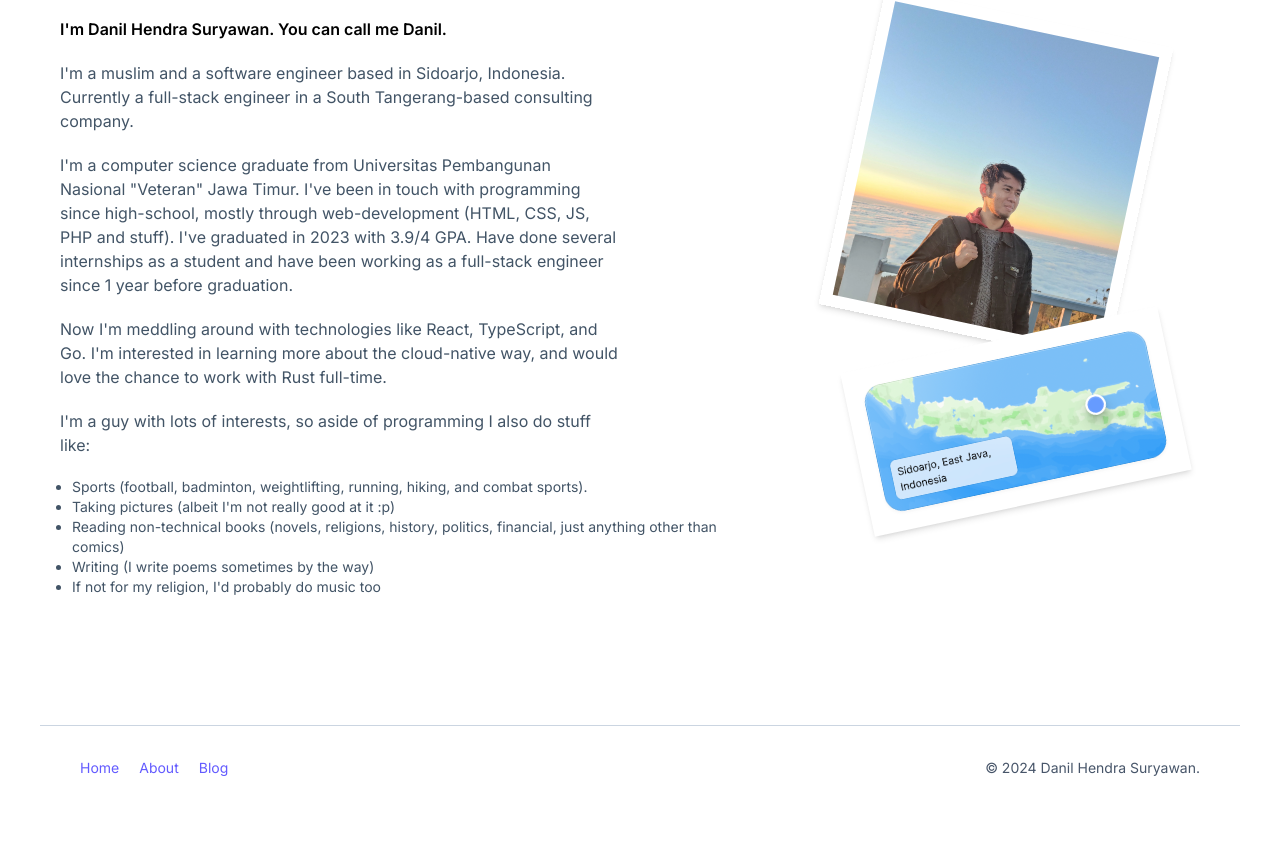
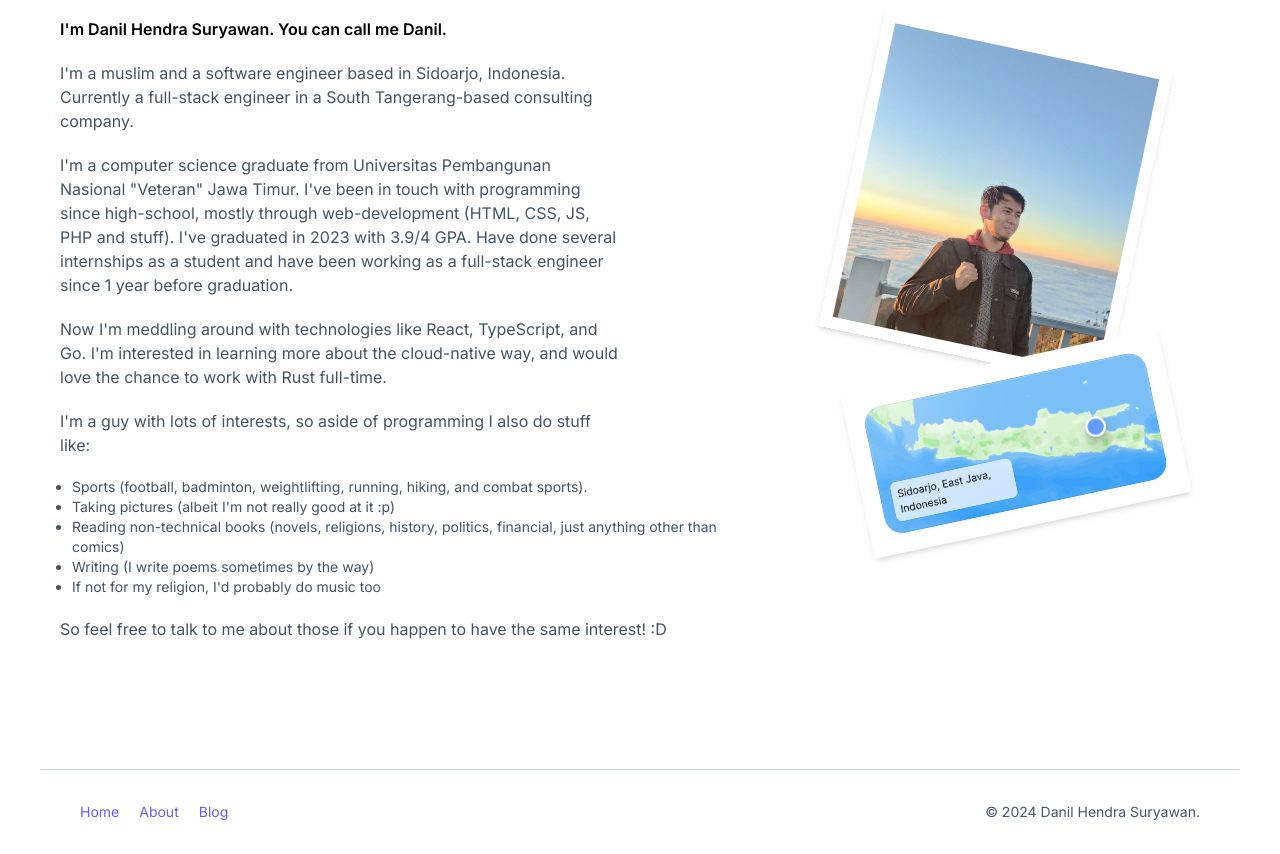
Before and after one commit to danilhendrasr/dhsrlab.com, an Astro site: page /about in a window 1280 px wide. Shown: the part 167-1021 px from the top of the page. Before the commit the page ends 977 px from the top, so only its background shows below. Built offline with nearby package versions, Linux system fonts and the light colour scheme; Astro itself is replaced by a stand-in of ours.

Commit message:
feat: add more sentence to about page description

```diff
--- a/src/pages/about.astro
+++ b/src/pages/about.astro
@@ -46,6 +46,10 @@ import Layout from "../layouts/Layout.astro";
             <li>Writing (I write poems sometimes by the way)</li>
             <li>If not for my religion, I'd probably do music too</li>
           </ol>
+          <p>
+            So feel free to talk to me about those if you happen to have the
+            same interest! :D
+          </p>
         </div>
       </div>
       <div
```
